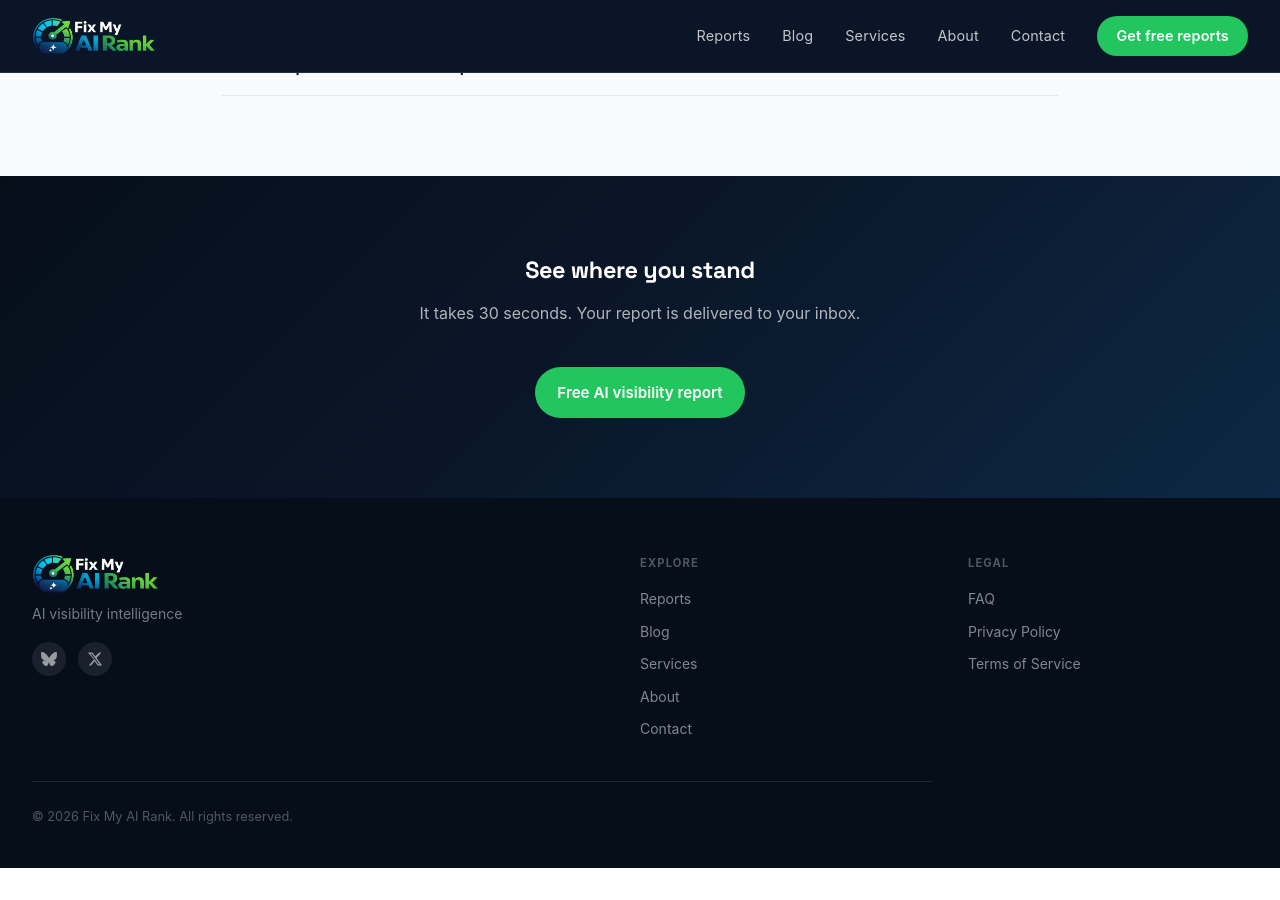
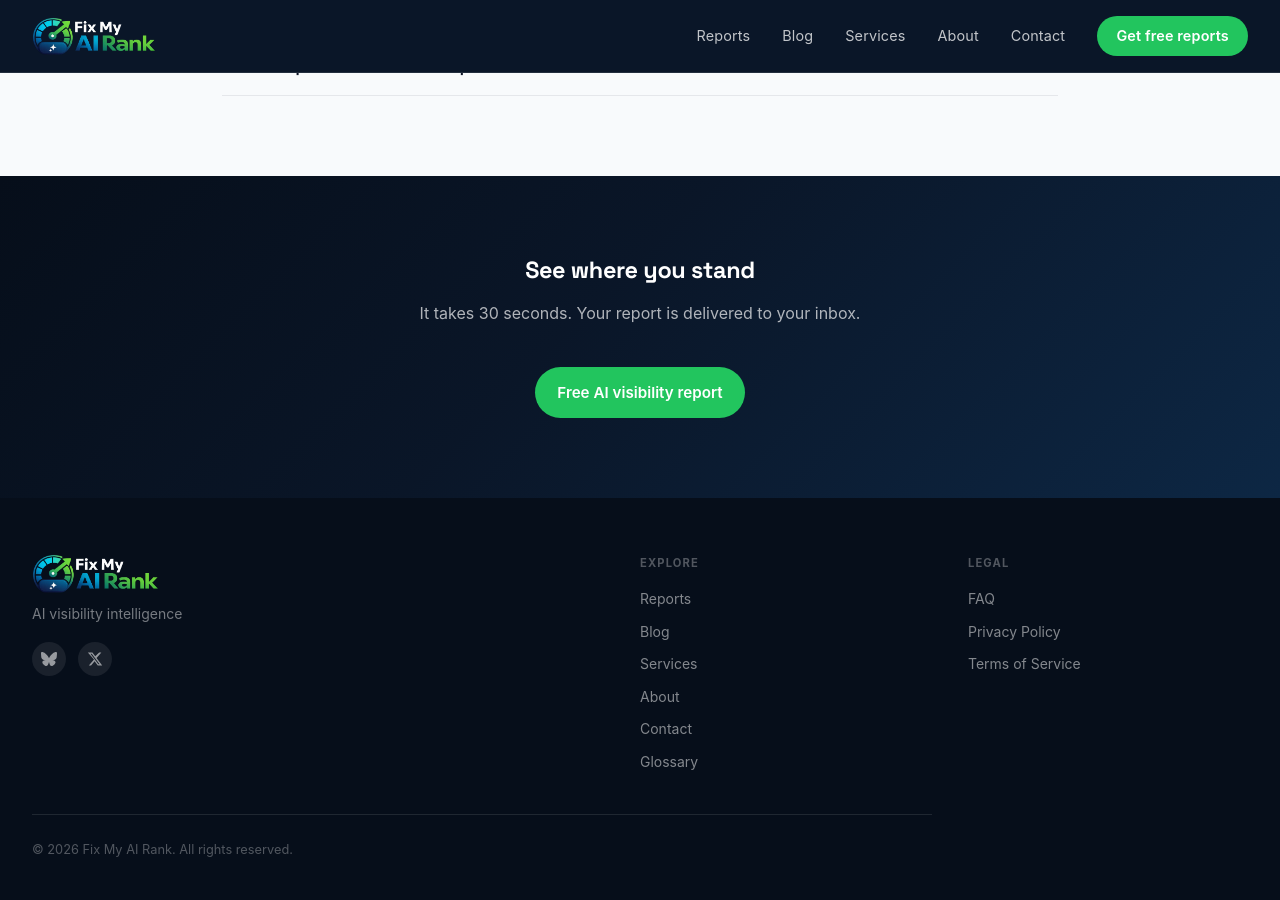
Before and after one commit to timdailey/FMAR-Website, a Jekyll site: the page built from index.html, in a window 1280 px wide and 900 px high, scrolled down 3433 px. Built offline with Jekyll 4.4.1, drawn with Linux system fonts in a browser that asks for light colours; some web fonts are replaced; comment, search, counter and statistics services are not loaded; before the commit the page ends 4301 px from its top, so only the background shows below that.

Commit message:
Add Glossary link to footer
Add a new navigation link to the Glossary page in the footer navigation menu.

```diff
--- a/_includes/footer.html
+++ b/_includes/footer.html
@@ -24,6 +24,7 @@
         <a href="{{ '/services/' | relative_url }}">Services</a>
         <a href="{{ '/about/' | relative_url }}">About</a>
         <a href="{{ '/contact/' | relative_url }}">Contact</a>
+        <a href="{{ '/glossary/' | relative_url }}">Glossary</a>
       </nav>
 
       <nav class="footer-nav">
```
